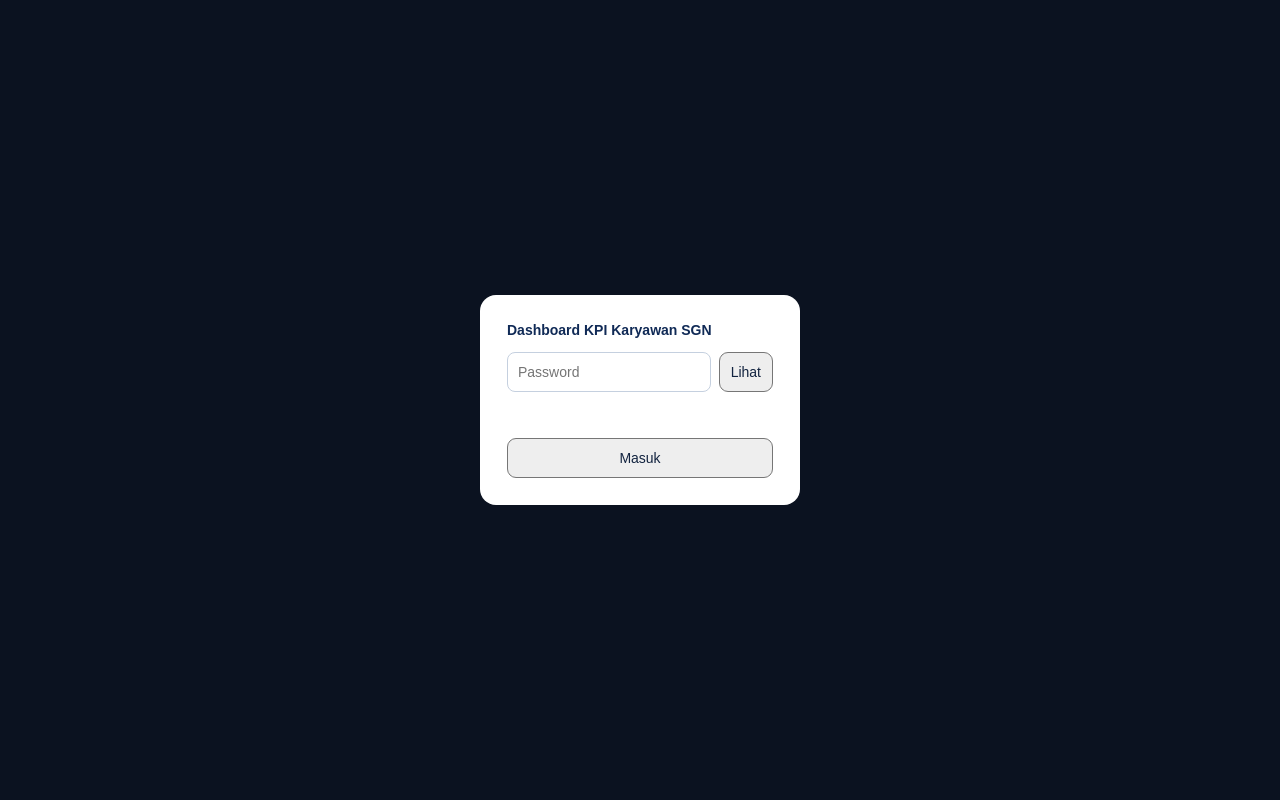
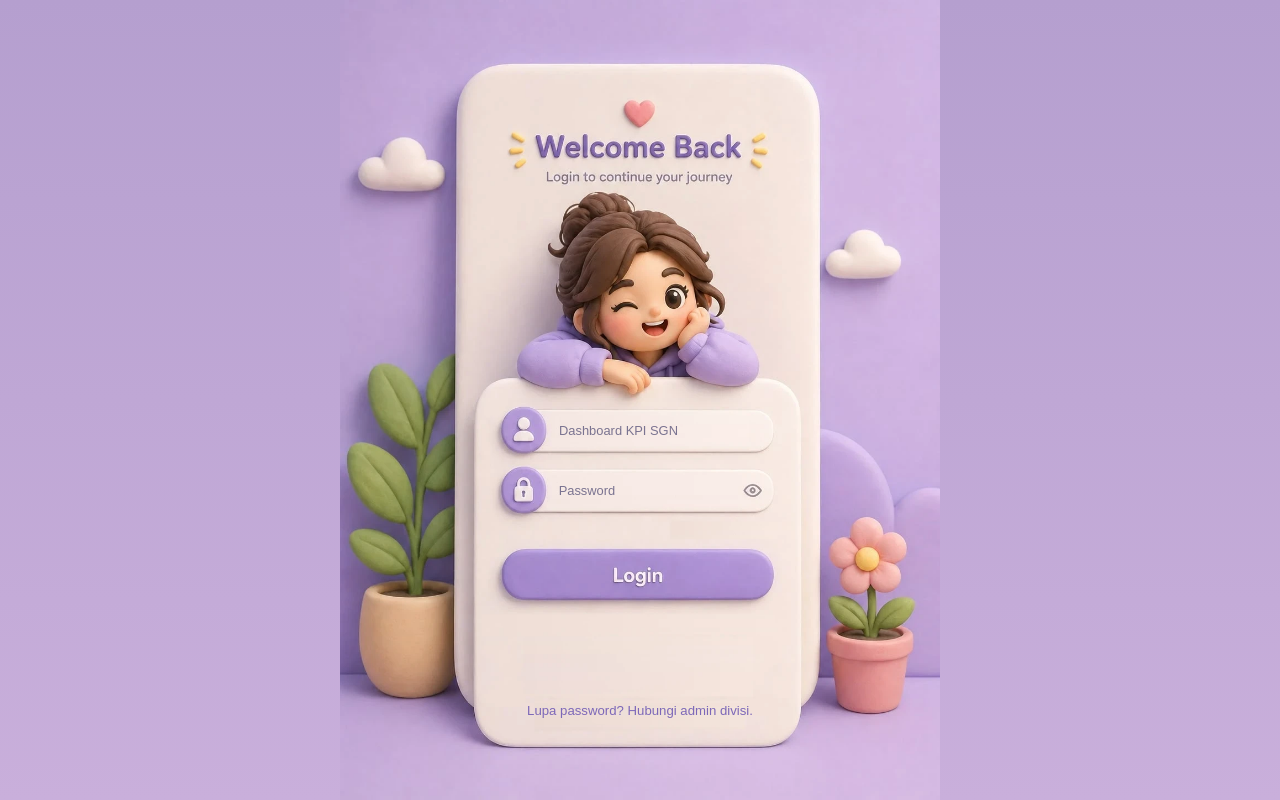
Before and after one commit to thumanggors/dashboard-kpi-sgn, a plain HTML site: page index.html in a window 1280 px wide. Drawn offline with Linux system fonts and the light colour scheme.

Commit message:
Tampilan login sesuai referensi

```diff
--- a/index.html
+++ b/index.html
@@ -91,13 +91,24 @@ tr.sel td{background:var(--blue-soft)!important}
 #tip{position:fixed;z-index:20;pointer-events:none;background:#17223a;color:#fff;padding:8px 10px;border-radius:8px;font-size:12px;line-height:1.45;max-width:260px;opacity:0;transition:opacity .1s}
 #tip.on{opacity:1}
 /* login */
-#lock{position:fixed;inset:0;z-index:30;background:#0b1220;display:grid;place-items:center;padding:16px}
-#lock[hidden]{display:none}
-#lf{width:min(320px,100%);background:#fff;border-radius:16px;padding:27px;display:grid;gap:14px}
-#lf b{font-size:14px;color:#102a56}
-#lf input{width:100%;padding:11px 10px}
-#lf .btn{padding:11px;background:#eee;border-color:#767676}
-.pwrow{display:flex;gap:8px}.pwrow input{flex:1}
+#lock{position:fixed;inset:0;z-index:30;background:linear-gradient(#b59fcf,#c9afdb);display:grid;place-items:center;overflow:auto}
+.lg{position:relative;width:min(100vw,calc(100svh*1086/1448));aspect-ratio:1086/1448;container-type:inline-size;background:url(login.webp) center/100% 100% no-repeat}
+.lg>*,.lg form>*{position:absolute}
+/* semua posisi = piksel gambar referensi (1086x1448) dalam persen */
+.lg .ulbl{left:36.5%;top:51.4%;width:34%;height:4.9%;display:flex;align-items:center;font-size:2.15cqw;color:#7a7390;font-weight:500}
+.lg .fld{left:32.2%;top:58.8%;width:39.9%;height:5.1%;display:flex;align-items:center;border-radius:999px;padding:0 .7% 0 4.24%}  /* padding % = lebar .lg, bukan .fld */
+.lg .fld:focus-within{box-shadow:0 0 0 .5cqw rgba(125,104,184,.55)}
+.lg .fld input{flex:1;min-width:0;height:100%;border:0;background:none;padding:0;border-radius:0;font-size:2.15cqw;color:#3f3a58;font-weight:500;outline:none}
+.lg .fld input::placeholder{color:#7a7390;opacity:1}
+.lg .fld button{width:12%;height:100%;border:0;background:none;font-size:0;border-radius:999px}
+.lg .go{left:27%;top:68.7%;width:45.2%;height:6.2%;border:0;border-radius:999px;background:none;font-size:0}
+.lg .go:hover{background:rgba(255,255,255,.1)}.lg .go:active{background:rgba(0,0,0,.06)}
+.lg .go:focus-visible,.lg .fld button:focus-visible{outline:.5cqw solid #fff;outline-offset:.3cqw}
+.lg .go:disabled{cursor:wait}
+.lg .msg{left:36.5%;top:65.2%;width:35.7%;text-align:right;font-size:1.75cqw;color:#b4234e;margin:0;line-height:1.3}
+.lg .msg.info{color:#7d68b8}
+.lg .help{left:30%;top:87.9%;width:40%;text-align:center;font-size:2.2cqw;color:#7d68b8;font-weight:500;margin:0}
+#lf{position:absolute;inset:0}
 [hidden]{display:none!important}
 @media(prefers-reduced-motion:reduce){*{transition:none!important}}
 @media(max-width:1100px){.kpis{grid-template-columns:repeat(2,minmax(0,1fr))}.two{grid-template-columns:minmax(0,1fr)}}
@@ -107,13 +118,16 @@ tr.sel td{background:var(--blue-soft)!important}
 <body>
 
 <div id="lock" hidden>
-  <form id="lf" autocomplete="off">
-    <b>Dashboard KPI Karyawan SGN</b>
-    <div class="pwrow"><input id="pw" type="password" placeholder="Password" autocomplete="current-password" aria-label="Password" required>
-      <button type="button" class="btn" id="eye" aria-pressed="false">Lihat</button></div>
-    <p id="lerr" class="err" role="alert"></p>
-    <button class="btn" id="lbtn">Masuk</button>
-  </form>
+  <div class="lg" role="img" aria-label="Selamat datang kembali. Masuk ke Dashboard KPI Karyawan SGN">
+    <form id="lf" autocomplete="off">
+      <div class="ulbl" aria-hidden="true">Dashboard KPI SGN</div>
+      <div class="fld"><input id="pw" type="password" placeholder="Password" autocomplete="current-password" aria-label="Password" required>
+        <button type="button" id="eye" aria-pressed="false" aria-label="Tampilkan password">Lihat</button></div>
+      <p id="lerr" class="msg" role="alert"></p>
+      <button class="go" id="lbtn" aria-label="Masuk">Masuk</button>
+    </form>
+    <p class="help">Lupa password? Hubungi admin divisi.</p>
+  </div>
 </div>
 
 <div class="page" id="app" hidden>
@@ -217,11 +231,11 @@ function logout(msg){
 }
 $("out").onclick=()=>logout("");
 $("refresh").onclick=()=>load(true);
-$("eye").onclick=()=>{const p=$("pw"),on=p.type=="password";p.type=on?"text":"password";$("eye").textContent=on?"Sembunyi":"Lihat";$("eye").setAttribute("aria-pressed",on)};
-$("lf").onsubmit=async ev=>{ev.preventDefault();PW=$("pw").value;$("lerr").textContent="";$("lbtn").disabled=true;$("lbtn").textContent="Memeriksa…";
+$("eye").onclick=()=>{const p=$("pw"),on=p.type=="password";p.type=on?"text":"password";$("eye").setAttribute("aria-pressed",on);$("eye").setAttribute("aria-label",on?"Sembunyikan password":"Tampilkan password")};
+$("lf").onsubmit=async ev=>{ev.preventDefault();PW=$("pw").value;$("lerr").textContent="";$("lbtn").disabled=true;$("lerr").className="msg info";$("lerr").textContent="Memeriksa…";
   try{await script();D=await decrypt(window.KPI_ENC,PW);try{sessionStorage.setItem("kpipw",PW)}catch(e){}lastSig=sigOf();showApp();render()}
-  catch(e){PW=null;$("lerr").textContent="Password salah."}
-  $("lbtn").disabled=false;$("lbtn").textContent="Masuk"};
+  catch(e){PW=null;$("lerr").className="msg";$("lerr").textContent="Password salah."}
+  $("lbtn").disabled=false};
 
 /* ---------- tooltip ---------- */
 const tip=$("tip");
```
Also changed, not shown: login.webp (added).
